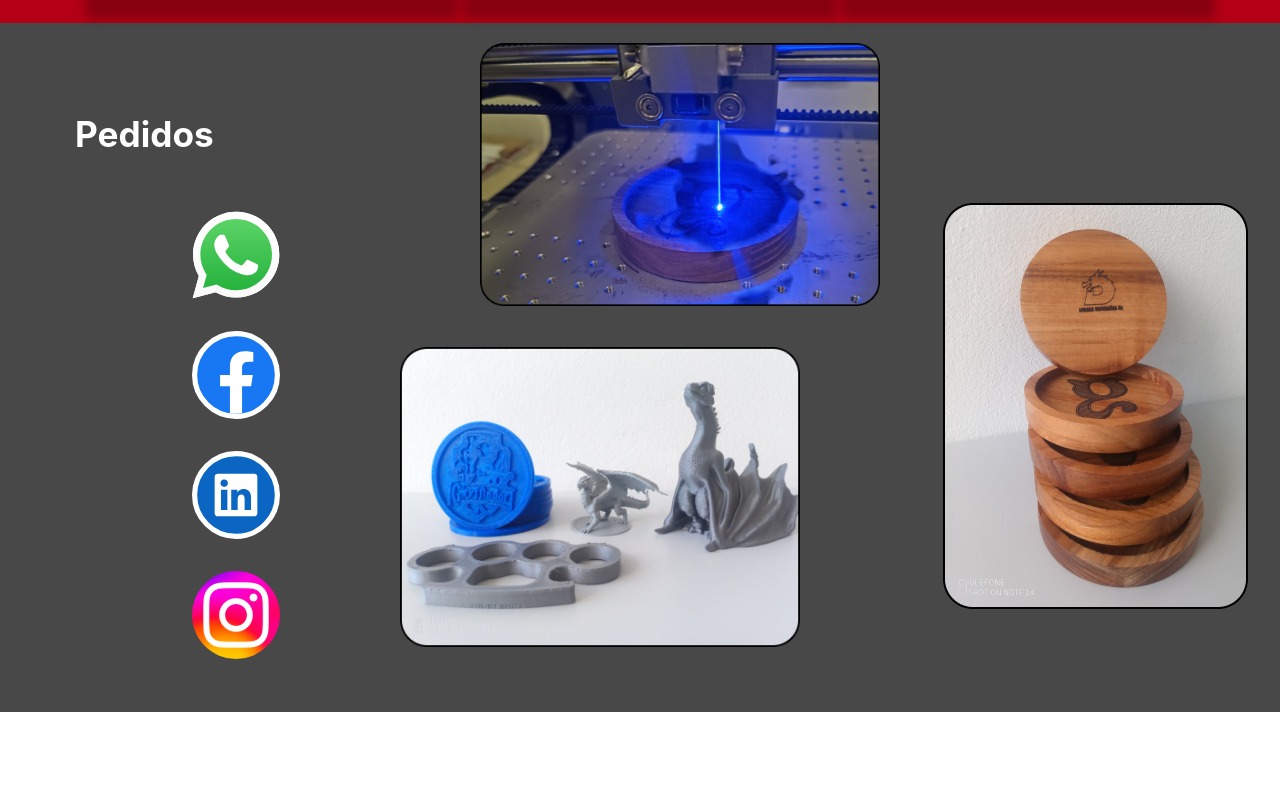
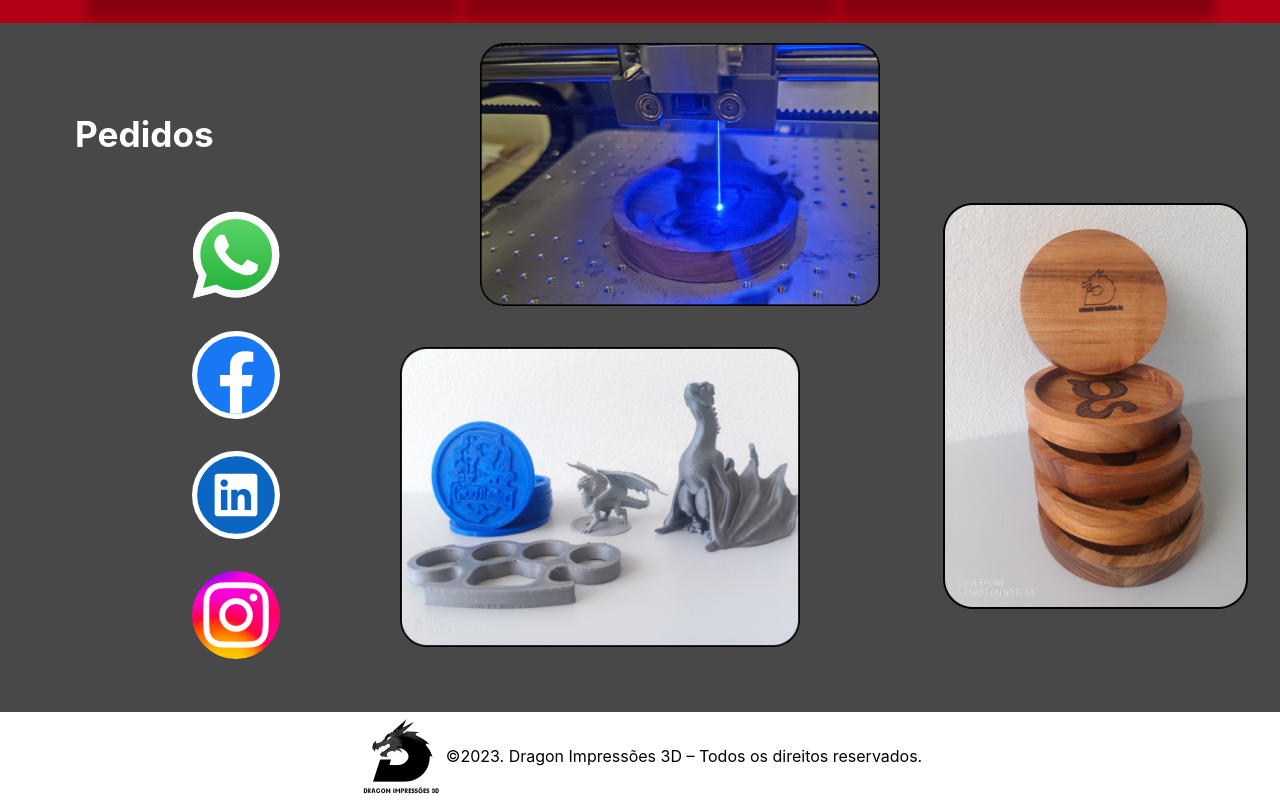
Before and after one commit to GARGA342/dragon_impressoes, a Vue app: page / in a window 1280 px wide. Shown: the part 1851-2651 px from the top of the page. Before the commit the page ends 2563 px from the top, so only its background shows below. Built offline with nearby package versions, Linux system fonts and the light colour scheme.

Commit message:
Rodape created

```diff
--- a/src/App.vue
+++ b/src/App.vue
@@ -4,6 +4,7 @@ import Home from './components/Home.vue'
 import Sobre from './components/Sobre.vue'
 import Produtos from './components/Produtos.vue'
 import Pedidos from './components/Pedidos.vue'
+import Rodape from './components/Rodape.vue'
 </script>
 
 <template>
@@ -12,4 +13,5 @@ import Pedidos from './components/Pedidos.vue'
   <Sobre />
   <Produtos />
   <Pedidos />
+  <Rodape />
 </template>
--- /dev/null
+++ b/src/components/Rodape.vue
@@ -0,0 +1,14 @@
+<template>
+    <footer>
+        <img src="../assets/img/footer_dragon.png">
+        <p>©2023. Dragon Impressões 3D – Todos os direitos reservados.</p>
+    </footer>
+</template>
+
+<style scoped>
+    footer{
+        display: flex;
+        justify-content: center;
+        align-items: center;
+    }
+</style>
```
Also changed, not shown: src/assets/img/footer_dragon.png (added).
